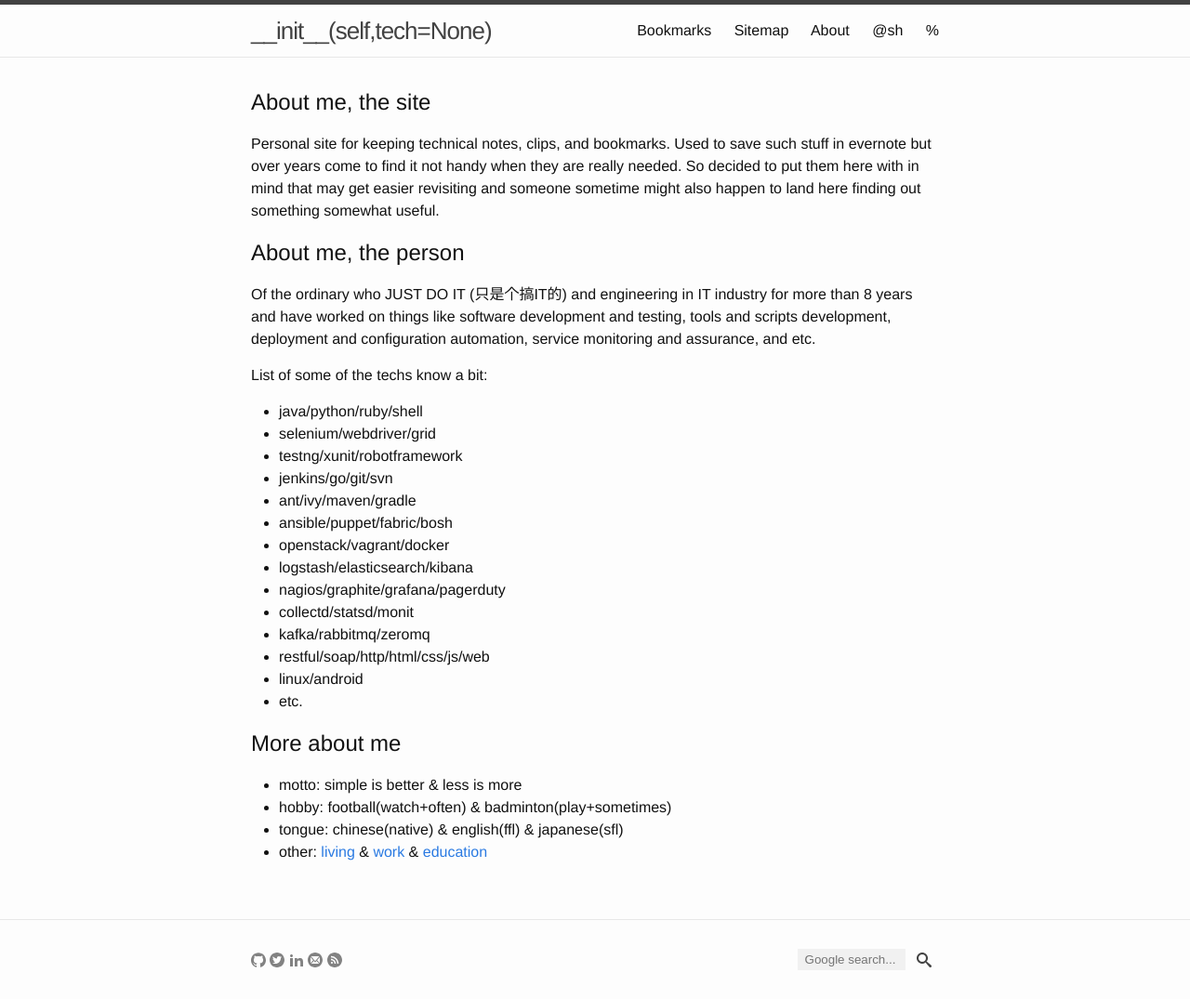
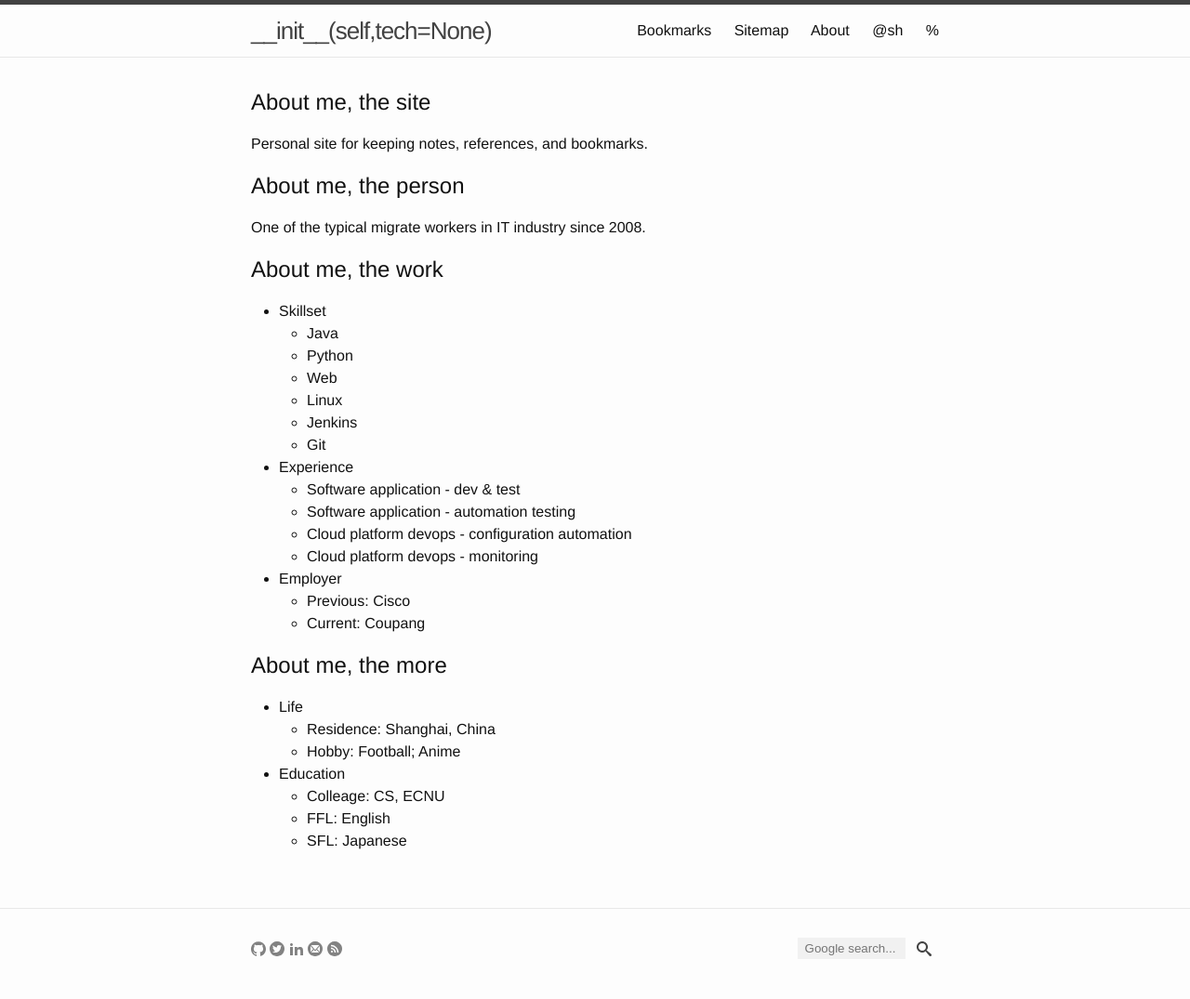
Before and after one commit to yuan-jiang/yuan-jiang.github.io, a Jekyll site: the page built from about.md, in a window 1280 px wide. Shown: the whole page at 93% size. Built offline with Jekyll 4.4.1, drawn with Linux system fonts in a browser that asks for light colours.

Commit message:
Update about me

```diff
--- a/about.md
+++ b/about.md
@@ -5,30 +5,33 @@ permalink: /about/
 ---
 
 # About me, the site
-Personal site for keeping technical notes, clips, and bookmarks. Used to save such stuff in evernote but over years come to find it not handy when they are really needed. So decided to put them here with in mind that may get easier revisiting and someone sometime might also happen to land here finding out something somewhat useful.
+Personal site for keeping notes, references, and bookmarks.
 
 # About me, the person
-Of the ordinary who JUST DO IT (只是个搞IT的) and engineering in IT industry for more than 8 years and have worked on things like software development and testing, tools and scripts development, deployment and configuration automation, service monitoring and assurance, and etc.
+One of the typical migrate workers in IT industry since 2008.
 
-List of some of the techs know a bit:
+# About me, the work
+- Skillset
+    + Java
+    + Python
+    + Web
+    + Linux
+    + Jenkins
+    + Git
+- Experience
+    + Software application - dev & test
+    + Software application - automation testing
+    + Cloud platform devops - configuration automation
+    + Cloud platform devops - monitoring
+- Employer
+    + Previous: Cisco
+    + Current: Coupang
 
-- java/python/ruby/shell
-- selenium/webdriver/grid
-- testng/xunit/robotframework
-- jenkins/go/git/svn
-- ant/ivy/maven/gradle
-- ansible/puppet/fabric/bosh
-- openstack/vagrant/docker
-- logstash/elasticsearch/kibana
-- nagios/graphite/grafana/pagerduty
-- collectd/statsd/monit
-- kafka/rabbitmq/zeromq
-- restful/soap/http/html/css/js/web
-- linux/android
-- etc.
-
-# More about me
-- motto: simple is better & less is more
-- hobby: football(watch+often) & badminton(play+sometimes)
-- tongue: chinese(native) & english(ffl) & japanese(sfl)
-- other: [living](https://www.google.com/maps/place/Shanghai,+China) & [work](http://www.coupang.com/) & [education](http://www.cs.ecnu.edu.cn/)
+# About me, the more
+- Life
+    + Residence: Shanghai, China
+    + Hobby: Football; Anime
+- Education
+    + Colleage: CS, ECNU
+    + FFL: English
+    + SFL: Japanese
```
